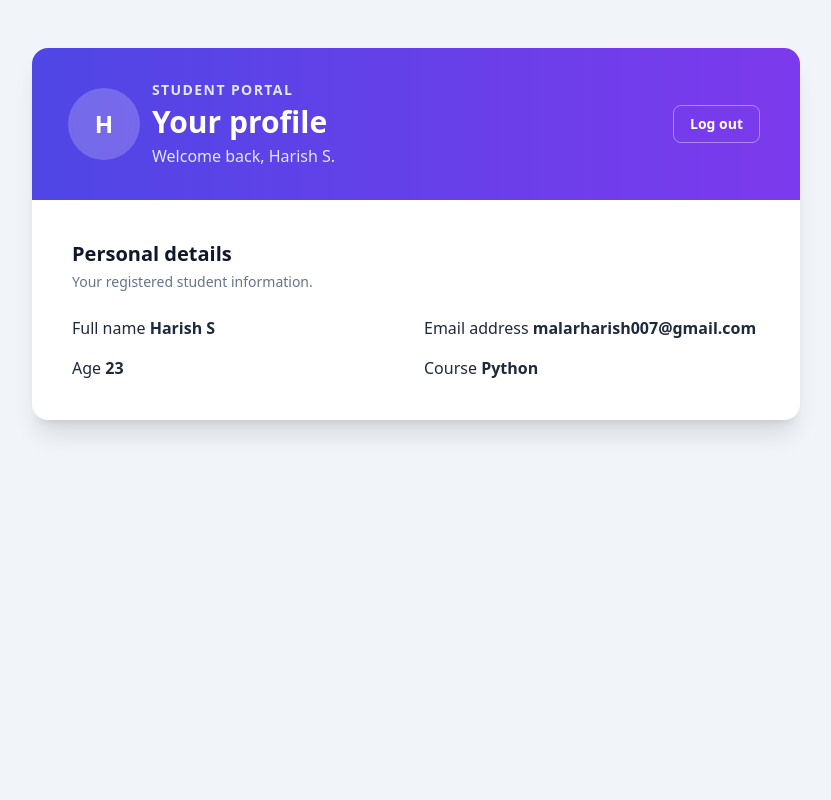
After one commit to SHARISH2006/Day5_Assessment, a Flask app: page /profile in a window 1280 px wide. The commit adds this page. Shown: the whole page, without its empty margins (224-1055 px from the left). Run offline with Flask 3, Linux system fonts and the light colour scheme; a user stored in the database is signed in; data comes from the database, SQL or seed files in the repository; both versions use the stored data as it was after the commit; some libraries are stand-ins or nearby versions.

Commit message:
level 3 completed

```diff
--- a/app.py
+++ b/app.py
@@ -1,14 +1,28 @@
 import sqlite3
+import os
 from pathlib import Path
 
-from flask import Flask, render_template, request
-from werkzeug.security import generate_password_hash
+from dataclasses import dataclass
+
+from flask import Flask, redirect, render_template, request, session, url_for
+from werkzeug.security import check_password_hash, generate_password_hash
 
 
 BASE_DIR = Path(__file__).resolve().parent
 DATABASE_PATH = BASE_DIR / "app.db"
 
 app = Flask(__name__)
+app.secret_key = os.environ.get("SECRET_KEY", "development-only-secret-key")
+
+
+@dataclass
+class Student:
+    name: str
+    email: str
+    age: int
+    gender: str
+    course: str
+    password: str
 
 
 def init_database() -> None:
@@ -24,15 +38,14 @@ def init_database() -> None:
         )
         connection.execute(
             """
-            CREATE TABLE IF NOT EXISTS registrations (
+            CREATE TABLE IF NOT EXISTS students (
                 id INTEGER PRIMARY KEY AUTOINCREMENT,
-                full_name TEXT NOT NULL,
+                name TEXT NOT NULL,
                 email TEXT NOT NULL UNIQUE,
                 age INTEGER NOT NULL,
                 gender TEXT NOT NULL,
                 course TEXT NOT NULL,
-                password_hash TEXT NOT NULL,
-                created_at TIMESTAMP DEFAULT CURRENT_TIMESTAMP
+                password TEXT NOT NULL
             )
             """
         )
@@ -47,14 +60,14 @@ def home():
 @app.post("/register")
 def register():
     form = request.form
-    full_name = form.get("full_name", "").strip()
+    name = form.get("full_name", "").strip()
     email = form.get("email", "").strip().lower()
     age_value = form.get("age", "").strip()
     gender = form.get("gender", "").strip()
     course = form.get("course", "").strip()
     password = form.get("password", "")
 
-    if not all((full_name, email, age_value, gender, course, password)):
+    if not all((name, email, age_value, gender, course, password)):
         return render_template(
             "index.html",
             message="Please complete every required field.",
@@ -84,21 +97,22 @@ def register():
             message_type="error",
         ), 400
 
+    student = Student(name, email, age, gender, course, password)
+
     try:
         with sqlite3.connect(DATABASE_PATH) as connection:
             connection.execute(
                 """
-                INSERT INTO registrations
-                    (full_name, email, age, gender, course, password_hash)
+                INSERT INTO students (name, email, age, gender, course, password)
                 VALUES (?, ?, ?, ?, ?, ?)
                 """,
                 (
-                    full_name,
-                    email,
-                    age,
-                    gender,
-                    course,
-                    generate_password_hash(password),
+                    student.name,
+                    student.email,
+                    student.age,
+                    student.gender,
+                    student.course,
+                    generate_password_hash(student.password),
                 ),
             )
             connection.commit()
@@ -108,12 +122,94 @@ def register():
             message="That email address is already registered.",
             message_type="error",
         ), 409
+    except sqlite3.Error:
+        return render_template(
+            "index.html",
+            message="Registration could not be saved. Please try again.",
+            message_type="error",
+        ), 500
 
-    return render_template(
-        "index.html",
-        message="Registration submitted successfully!",
-        message_type="success",
-    )
+    return redirect(url_for("success", name=student.name))
+
+
+@app.get("/success")
+def success():
+    name = request.args.get("name", "").strip()
+    if not name:
+        return redirect(url_for("home"))
+    return render_template("success.html", name=name)
+
+
+@app.route("/login", methods=["GET", "POST"])
+def login():
+    if request.method == "GET":
+        return render_template("login.html", message=None)
+
+    email = request.form.get("email", "").strip().lower()
+    password = request.form.get("password", "")
+
+    if not email or not password:
+        return render_template(
+            "login.html",
+            message="Email and password are required.",
+        ), 400
+
+    try:
+        with sqlite3.connect(DATABASE_PATH) as connection:
+            connection.row_factory = sqlite3.Row
+            student = connection.execute(
+                "SELECT id, name, email, age, gender, course, password "
+                "FROM students WHERE email = ?",
+                (email,),
+            ).fetchone()
+    except sqlite3.Error:
+        return render_template(
+            "login.html",
+            message="Login is temporarily unavailable. Please try again.",
+        ), 500
+
+    if student is None or not check_password_hash(student["password"], password):
+        return render_template(
+            "login.html",
+            message="Incorrect email or password.",
+        ), 401
+
+    session.clear()
+    session["student_id"] = student["id"]
+    return redirect(url_for("profile"))
+
+
+@app.get("/profile")
+def profile():
+    student_id = session.get("student_id")
+    if student_id is None:
+        return redirect(url_for("login"))
+
+    try:
+        with sqlite3.connect(DATABASE_PATH) as connection:
+            connection.row_factory = sqlite3.Row
+            student = connection.execute(
+                "SELECT name, email, age, gender, course "
+                "FROM students WHERE id = ?",
+                (student_id,),
+            ).fetchone()
+    except sqlite3.Error:
+        return render_template(
+            "login.html",
+            message="Profile is temporarily unavailable. Please try again.",
+        ), 500
+
+    if student is None:
+        session.clear()
+        return redirect(url_for("login"))
+
+    return render_template("profile.html", student=student)
+
+
+@app.post("/logout")
+def logout():
+    session.clear()
+    return redirect(url_for("login"))
 
 
 init_database()
--- a/templates/index.html
+++ b/templates/index.html
@@ -14,6 +14,9 @@
                 <p class="text-sm font-semibold uppercase tracking-widest text-indigo-600">Learn and grow</p>
                 <h1 class="mt-2 text-3xl font-bold text-slate-900 sm:text-4xl">Course registration</h1>
                 <p class="mt-3 text-slate-600">Complete the form below to enroll in a course.</p>
+                <a href="{{ url_for('login') }}" class="mt-3 inline-block text-sm font-semibold text-indigo-600 hover:text-indigo-800">
+                    Already registered? Log in
+                </a>
             </div>
 
             {% if message %}
--- /dev/null
+++ b/templates/profile.html
@@ -0,0 +1,60 @@
+<!doctype html>
+<html lang="en">
+<head>
+    <meta charset="utf-8">
+    <meta name="viewport" content="width=device-width, initial-scale=1">
+    <title>Student Profile</title>
+    <script src="https://cdn.tailwindcss.com"></script>
+</head>
+<body class="min-h-screen bg-slate-100 px-4 py-8 text-slate-800 sm:py-12">
+    <main class="mx-auto max-w-3xl">
+        <section class="overflow-hidden rounded-2xl bg-white shadow-xl">
+            <div class="bg-gradient-to-r from-indigo-600 to-violet-600 px-6 py-8 text-white sm:px-10">
+                <div class="flex flex-col justify-between gap-6 sm:flex-row sm:items-center">
+                    <div class="flex items-center gap-4">
+                        <div class="flex h-16 w-16 shrink-0 items-center justify-center rounded-full bg-white/20 text-2xl font-bold ring-4 ring-white/20">
+                            {{ student["name"][0]|upper }}
+                        </div>
+                        <div>
+                            <p class="text-sm font-semibold uppercase tracking-widest text-indigo-100">Student portal</p>
+                            <h1 class="mt-1 text-3xl font-bold">Your profile</h1>
+                            <p class="mt-1 text-indigo-100">Welcome back, {{ student["name"] }}.</p>
+                        </div>
+                    </div>
+                    <form action="{{ url_for('logout') }}" method="post">
+                        <button type="submit" class="rounded-lg border border-white/40 px-4 py-2 text-sm font-semibold text-white transition hover:bg-white/10">
+                            Log out
+                        </button>
+                    </form>
+                </div>
+            </div>
+
+            <div class="p-6 sm:p-10">
+                <div class="mb-6">
+                    <h2 class="text-xl font-bold text-slate-900">Personal details</h2>
+                    <p class="mt-1 text-sm text-slate-500">Your registered student information.</p>
+                </div>
+
+                <div class="grid gap-4 sm:grid-cols-2">
+                    <div class="profile-card">
+                        <span class="profile-label">Full name</span>
+                        <strong>{{ student["name"] }}</strong>
+                    </div>
+                    <div class="profile-card">
+                        <span class="profile-label">Email address</span>
+                        <strong class="break-all">{{ student["email"] }}</strong>
+                    </div>
+                    <div class="profile-card">
+                        <span class="profile-label">Age</span>
+                        <strong>{{ student["age"] }}</strong>
+                    </div>
+                    <div class="profile-card">
+                        <span class="profile-label">Course</span>
+                        <strong>{{ student["course"] }}</strong>
+                    </div>
+                </div>
+            </div>
+        </section>
+    </main>
+</body>
+</html>
```
Also changed, not shown: static/css/style.css (+18 -0 lines), templates/login.html (added, +41 -0 lines), templates/success.html (added, +24 -0 lines), README.md, app.db.
